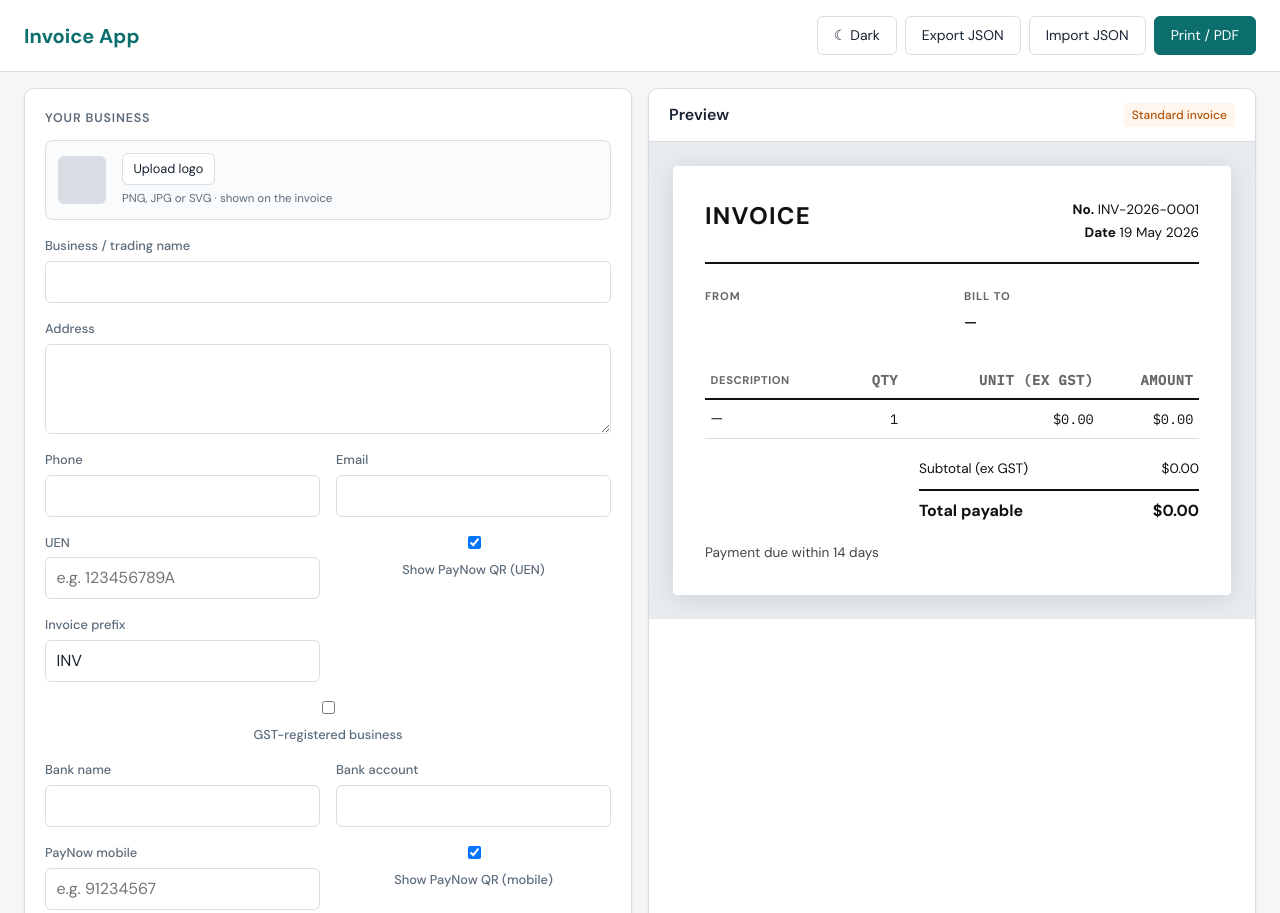
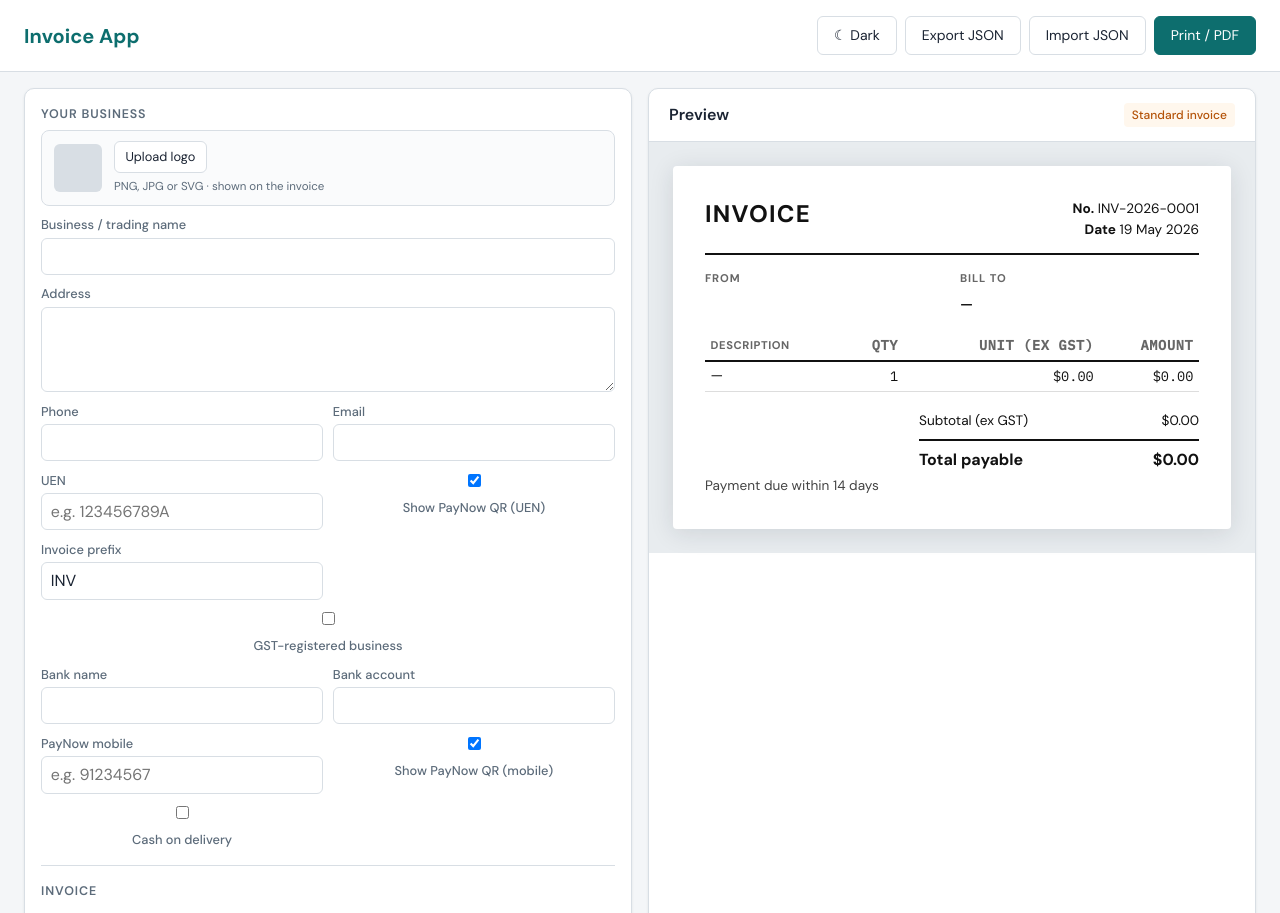
Before and after one commit to MarcusCJH/invoice-app, a website built with Vite: page index.html in a window 1280 px wide. Shown: the top 913 px of the page. Built offline with nearby package versions, Linux system fonts and the light colour scheme.

Commit message:
Tighten invoice document and form spacing

```diff
--- a/src/styles.css
+++ b/src/styles.css
@@ -147,7 +147,7 @@ body {
 }
 
 .panel__body {
-  padding: 1.25rem;
+  padding: 1rem;
 }
 
 .tabs {
@@ -182,7 +182,7 @@ body {
 
 .form-grid {
   display: grid;
-  gap: 1rem;
+  gap: 0.6rem;
 }
 
 .form-grid--2 {
@@ -198,7 +198,7 @@ body {
 .field {
   display: flex;
   flex-direction: column;
-  gap: 0.35rem;
+  gap: 0.2rem;
 }
 
 .field label {
@@ -211,7 +211,7 @@ body {
 .field textarea,
 .field select {
   font: inherit;
-  padding: 0.5rem 0.65rem;
+  padding: 0.35rem 0.55rem;
   border: 1px solid var(--border);
   border-radius: 6px;
   background: var(--input-bg);
@@ -351,14 +351,19 @@ body {
 .invoice-doc {
   font-size: 0.9rem;
   color: #111;
+  line-height: 1.35;
+}
+
+.invoice-doc p {
+  margin: 0.1rem 0;
 }
 
 .invoice-doc__header {
   display: flex;
   justify-content: space-between;
-  gap: 1.5rem;
-  margin-bottom: 1.5rem;
-  padding-bottom: 1rem;
+  gap: 1rem;
+  margin-bottom: 1rem;
+  padding-bottom: 0.75rem;
   border-bottom: 2px solid #111;
 }
 
@@ -394,8 +399,8 @@ body {
 .invoice-doc__parties {
   display: grid;
   grid-template-columns: 1fr 1fr;
-  gap: 1.5rem;
-  margin-bottom: 1.5rem;
+  gap: 1rem;
+  margin-bottom: 1rem;
 }
 
 .invoice-doc__parties h2 {
@@ -424,7 +429,7 @@ body {
 
 .invoice-doc__table th,
 .invoice-doc__table td {
-  padding: 0.5rem 0.35rem;
+  padding: 0.3rem 0.35rem;
   border-bottom: 1px solid #ddd;
   text-align: left;
 }
@@ -475,12 +480,12 @@ body {
 .invoice-doc__notes {
   font-size: 0.85rem;
   color: #444;
-  margin: 1rem 0 0;
+  margin: 0.6rem 0 0;
 }
 
 .invoice-doc__payment {
-  margin-top: 1.25rem;
-  padding-top: 1rem;
+  margin-top: 0.75rem;
+  padding-top: 0.65rem;
   border-top: 1px solid #ddd;
 }
 
@@ -510,12 +515,12 @@ body {
 .logo-field {
   display: flex;
   align-items: center;
-  gap: 1rem;
-  padding: 0.75rem;
+  gap: 0.75rem;
+  padding: 0.6rem 0.75rem;
   background: var(--surface-alt);
   border: 1px solid var(--border);
   border-radius: 8px;
-  margin-bottom: 1rem;
+  margin-bottom: 0.6rem;
 }
 
 .logo-preview {
@@ -540,7 +545,7 @@ body {
 }
 
 .form-section-title {
-  margin: 1.5rem 0 0.75rem;
+  margin: 1rem 0 0.4rem;
   font-size: 0.78rem;
   font-weight: 600;
   text-transform: uppercase;
@@ -555,7 +560,7 @@ body {
 .form-divider {
   border: none;
   border-top: 1px solid var(--border);
-  margin: 1.5rem 0 0;
+  margin: 1rem 0 0;
 }
 
 .hidden {
```
